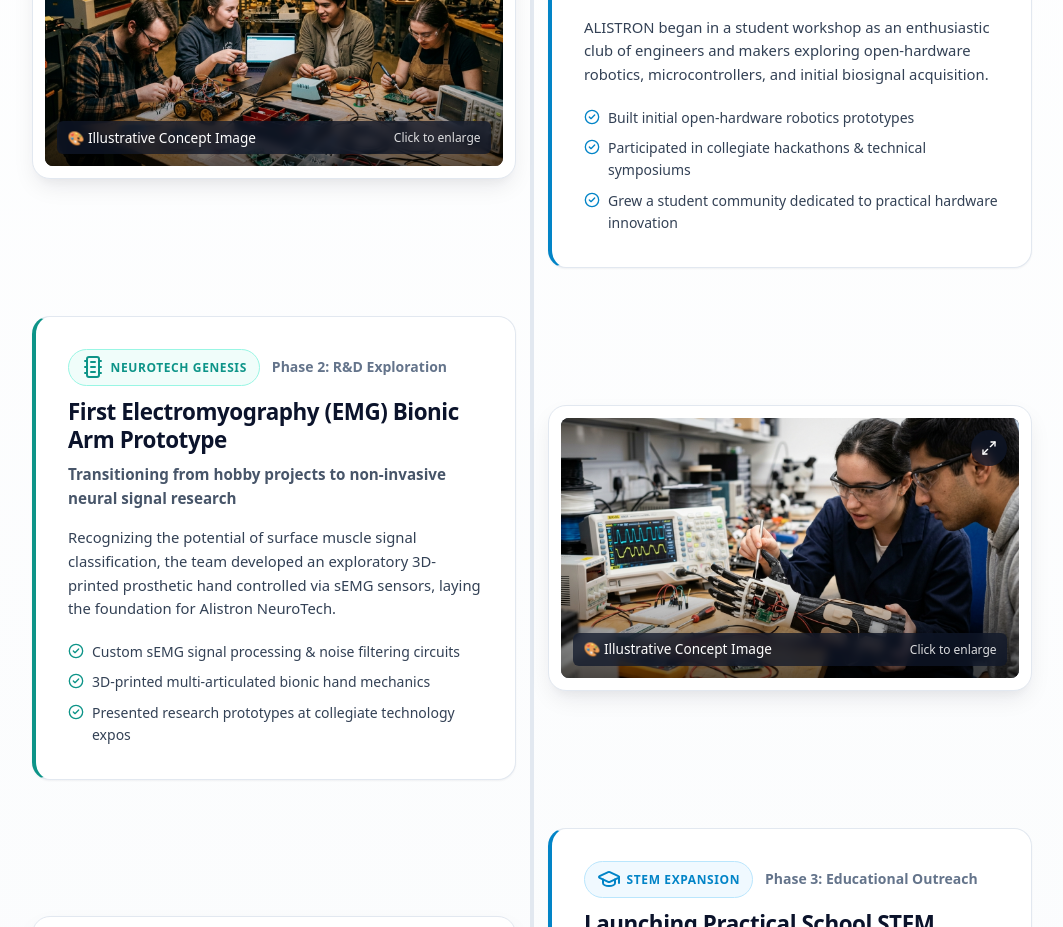
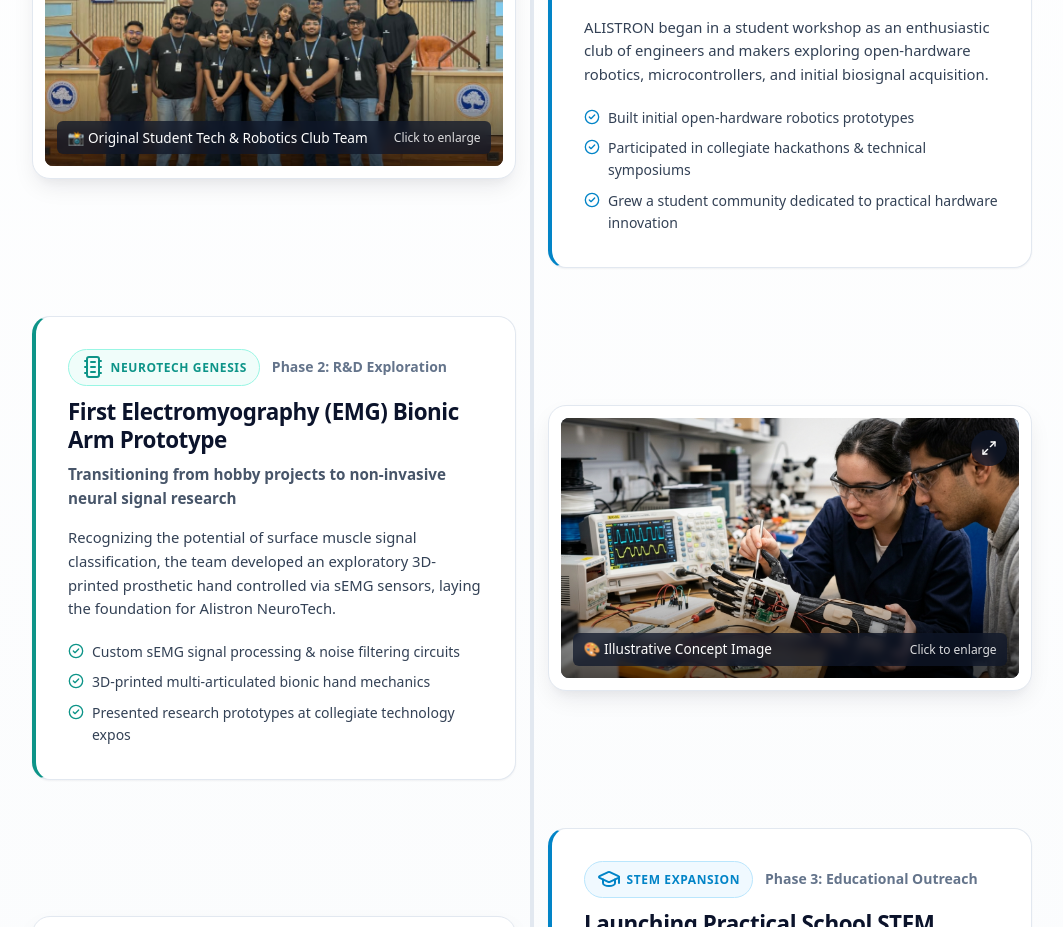
Before and after one commit to Aryan13705/Alistron-STEM, a Next.js app: page / in a window 1280 px wide. Shown: the part 5980-6907 px from the top of the page, without its empty margins (108-1171 px from the left). Built offline with nearby package versions, Linux system fonts and the light colour scheme.

Commit message:
Replace Phase 1 illustrative image with authentic student tech & robotics team photograph

```diff
--- a/src/components/JourneyTimeline.tsx
+++ b/src/components/JourneyTimeline.tsx
@@ -204,7 +204,10 @@
                           borderRadius: "var(--radius-sm)",
                         }}
                       >
-                        <span>🎨 {m.imageCaption || "Illustrative Concept Image"}</span>
+                        <span>
+                          {m.isOriginalPhoto ? "📸 " : "🎨 "}
+                          {m.imageCaption || (m.isOriginalPhoto ? "Original Archival Photograph" : "Illustrative Concept Image")}
+                        </span>
                         <span style={{ fontSize: "0.75rem", opacity: 0.85 }}>Click to enlarge</span>
                       </div>
                     </div>
--- a/src/data/journey.ts
+++ b/src/data/journey.ts
@@ -8,6 +8,7 @@
   highlights: string[];
   image: string;
   imageCaption?: string;
+  isOriginalPhoto?: boolean;
   badge: string;
 }
 
@@ -26,7 +27,8 @@
       "Grew a student community dedicated to practical hardware innovation"
     ],
     image: "/images/journey/club-founding.jpg",
-    imageCaption: "Illustrative Concept Image",
+    imageCaption: "Original Student Tech & Robotics Club Team",
+    isOriginalPhoto: true,
     badge: "Student Club Era"
   },
   {
```
Also changed, not shown: public/images/journey/club-founding.jpg.
